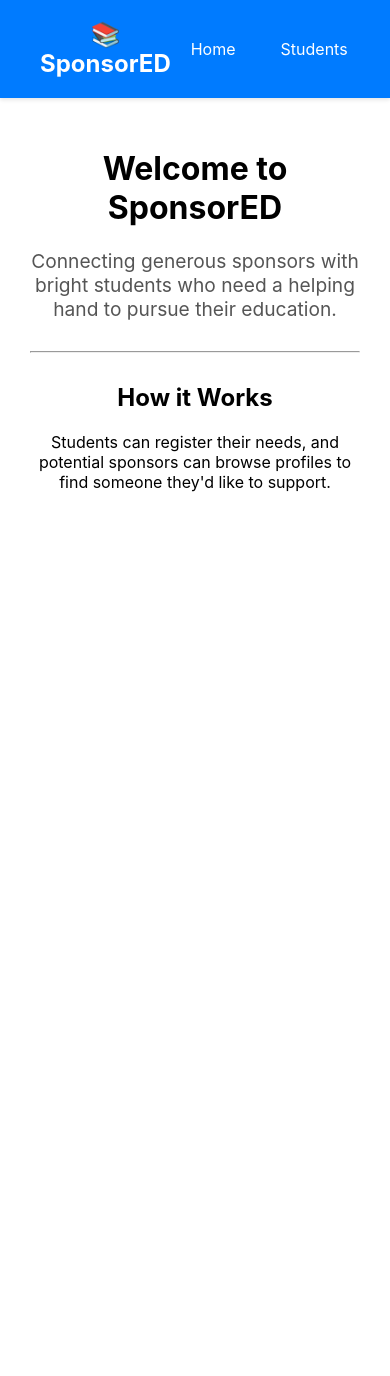
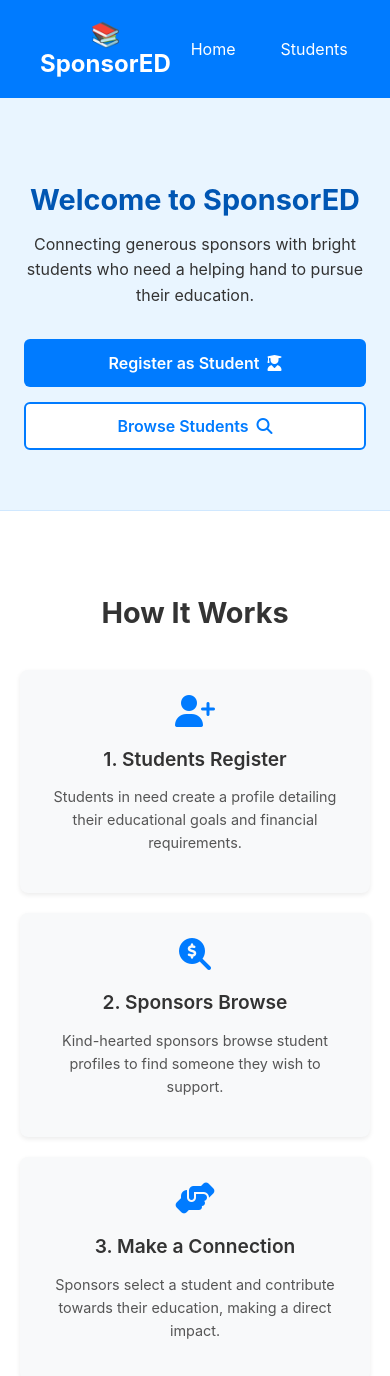
Before and after one commit to Devanshib87/Webtech, a React (Create React App) app in the folder sponsor-ed/: page / in a window 390 px wide. Shown: the top 1376 px of the page. Before the commit the page ends 844 px from the top, so only its background shows below. Built offline with nearby package versions, Linux system fonts and the light colour scheme.

Commit message:
Updating Home Page

```diff
--- a/sponsor-ed/public/index.html
+++ b/sponsor-ed/public/index.html
@@ -2,19 +2,33 @@
 <html lang="en">
   <head>
     <meta charset="utf-8" />
+    <!-- Sets the character encoding for the document -->
+
     <link rel="icon" href="%PUBLIC_URL%/favicon.ico" />
+    <!-- Defines the favicon (the small icon in the browser tab) -->
+
     <meta name="viewport" content="width=device-width, initial-scale=1" />
+    <!-- Configures the viewport for responsive design -->
+
     <meta name="theme-color" content="#000000" />
+    <!-- Sets the theme color for the browser UI on mobile devices -->
+
     <meta
       name="description"
-      content="Web site created using create-react-app"
+      content="SponsorED - Connecting students and sponsors for educational support."
     />
+    <!-- Provides a brief description of the page, important for SEO -->
+
     <link rel="apple-touch-icon" href="%PUBLIC_URL%/logo192.png" />
+    <!-- Specifies the icon for Apple devices when added to the home screen -->
+
     <!--
       manifest.json provides metadata used when your web app is installed on a
       user's mobile device or desktop. See https://developers.google.com/web/fundamentals/web-app-manifest/
     -->
     <link rel="manifest" href="%PUBLIC_URL%/manifest.json" />
+    <!-- Links to the web app manifest file -->
+
     <!--
       Notice the use of %PUBLIC_URL% in the tags above.
       It will be replaced with the URL of the `public` folder during the build.
@@ -24,11 +38,22 @@
       work correctly both with client-side routing and a non-root public URL.
       Learn how to configure a non-root public URL by running `npm run build`.
     -->
-    <title>React App</title>
+
+    <!-- Font Awesome CDN Link for Icons -->
+    <link rel="stylesheet" href="https://cdnjs.cloudflare.com/ajax/libs/font-awesome/6.2.0/css/all.min.css" integrity="sha512-xh6O/CkQoPOWDdYTDqeRdPCVd1SpvCA9XXcUnZS2FmJNp1coAFzvtCN9BmamE+4aHK8yyUHUSCcJHgXloTyT2A==" crossorigin="anonymous" referrerpolicy="no-referrer" />
+    <!-- Links the stylesheet required to display Font Awesome icons -->
+
+    <title>SponsorED App</title>
+    <!-- Sets the title that appears in the browser tab or window title bar -->
+
   </head>
   <body>
     <noscript>You need to enable JavaScript to run this app.</noscript>
+    <!-- Message displayed if the user's browser does not support JavaScript or has it disabled -->
+
     <div id="root"></div>
+    <!-- This is the main container where the React application will be mounted -->
+
     <!--
       This HTML file is a template.
       If you open it directly in the browser, you will see an empty page.
--- /dev/null
+++ b/sponsor-ed/src/Pages/Home.css
@@ -0,0 +1,191 @@
+/* src/Pages/Home.css */
+
+.home-page {
+    /* Optional: Add overall page padding if needed, but sections handle it */
+  }
+
+  /* Hero Section Styling */
+  .hero-section {
+    background-color: #e9f5ff; /* Light blue background */
+    padding: 80px 20px; /* More vertical padding */
+    text-align: center;
+    border-bottom: 1px solid #d0e8ff; /* Subtle border */
+  }
+
+  .hero-content h1 {
+    font-size: 2.8rem; /* Larger heading */
+    color: #0056b3; /* Darker blue */
+    margin-bottom: 15px;
+    font-weight: 700;
+  }
+
+  .hero-content .tagline {
+    font-size: 1.2rem;
+    color: #333;
+    max-width: 700px; /* Limit width for readability */
+    margin: 0 auto 30px auto; /* Center the tagline */
+    line-height: 1.6;
+  }
+
+  .cta-buttons {
+    display: flex;
+    justify-content: center;
+    gap: 15px; /* Space between buttons */
+    flex-wrap: wrap; /* Allow buttons to wrap on small screens */
+  }
+
+  .cta-button {
+    display: inline-flex; /* Use flex for icon alignment */
+    align-items: center; /* Center icon and text vertically */
+    gap: 8px; /* Space between text and icon */
+    padding: 12px 25px;
+    border-radius: 6px;
+    text-decoration: none;
+    font-size: 1rem;
+    font-weight: 600;
+    border: 2px solid transparent;
+    transition: all 0.3s ease;
+    cursor: pointer;
+  }
+
+  .cta-button.primary {
+    background-color: #007bff; /* Primary blue */
+    color: white;
+  }
+
+  .cta-button.primary:hover {
+    background-color: #0056b3; /* Darker blue on hover */
+    transform: translateY(-2px);
+    box-shadow: 0 4px 10px rgba(0, 123, 255, 0.3);
+  }
+
+  .cta-button.secondary {
+    background-color: white;
+    color: #007bff; /* Primary blue text */
+    border-color: #007bff; /* Primary blue border */
+  }
+
+  .cta-button.secondary:hover {
+    background-color: #e9f5ff; /* Light blue background on hover */
+    color: #0056b3;
+    border-color: #0056b3;
+    transform: translateY(-2px);
+    box-shadow: 0 4px 10px rgba(0, 123, 255, 0.2);
+  }
+
+  /* How It Works Section Styling */
+  .how-it-works-section {
+    padding: 60px 20px;
+    background-color: #fff; /* White background */
+    text-align: center;
+  }
+
+  .how-it-works-section h2 {
+    font-size: 2.2rem;
+    color: #333;
+    margin-bottom: 40px;
+    font-weight: 700;
+  }
+
+  .steps-container {
+    display: flex;
+    justify-content: center;
+    gap: 30px; /* Space between cards */
+    flex-wrap: wrap; /* Allow cards to wrap */
+    max-width: 1100px; /* Limit overall width */
+    margin: 0 auto; /* Center the container */
+  }
+
+  .step-card {
+    background-color: #f8f9fa; /* Light grey card background */
+    padding: 30px 25px;
+    border-radius: 8px;
+    box-shadow: 0 2px 5px rgba(0, 0, 0, 0.08);
+    flex: 1; /* Allow cards to grow */
+    min-width: 250px; /* Minimum width before wrapping */
+    max-width: 350px; /* Maximum width */
+    text-align: center;
+    transition: transform 0.3s ease, box-shadow 0.3s ease;
+  }
+
+  .step-card:hover {
+    transform: translateY(-5px); /* Lift effect on hover */
+    box-shadow: 0 6px 15px rgba(0, 0, 0, 0.12);
+  }
+
+  .step-icon {
+    font-size: 2.5rem; /* Larger icons */
+    color: #007bff; /* Blue icon color */
+    margin-bottom: 20px;
+    display: block; /* Make icon block to center easily */
+  }
+
+  .step-card h3 {
+    font-size: 1.4rem;
+    color: #333;
+    margin-bottom: 10px;
+    font-weight: 600;
+  }
+
+  .step-card p {
+    font-size: 1rem;
+    color: #555;
+    line-height: 1.6;
+  }
+
+
+  /* Responsive Adjustments */
+  @media (max-width: 768px) {
+    .hero-content h1 {
+      font-size: 2.2rem;
+    }
+    .hero-content .tagline {
+      font-size: 1.1rem;
+    }
+    .cta-buttons {
+      flex-direction: column; /* Stack buttons vertically */
+      align-items: center; /* Center stacked buttons */
+    }
+    .cta-button {
+       width: 80%; /* Make buttons wider on mobile */
+       justify-content: center; /* Center text/icon in button */
+       max-width: 300px;
+    }
+
+    .how-it-works-section h2 {
+       font-size: 1.8rem;
+    }
+
+    .steps-container {
+      flex-direction: column; /* Stack cards vertically */
+      align-items: center; /* Center stacked cards */
+      gap: 20px;
+    }
+    .step-card {
+       min-width: 80%; /* Make cards take up more width */
+    }
+  }
+
+  @media (max-width: 480px) {
+     .hero-section {
+        padding: 60px 15px;
+     }
+      .hero-content h1 {
+      font-size: 1.8rem;
+    }
+    .hero-content .tagline {
+      font-size: 1rem;
+    }
+     .step-card {
+       padding: 25px 20px;
+     }
+     .step-icon {
+       font-size: 2rem;
+     }
+      .step-card h3 {
+       font-size: 1.2rem;
+     }
+      .step-card p {
+       font-size: 0.9rem;
+     }
+  }
--- a/sponsor-ed/src/Pages/Home.js
+++ b/sponsor-ed/src/Pages/Home.js
@@ -1,22 +1,56 @@
 // src/Pages/Home.js
-
 import React from 'react';
+import { Link } from 'react-router-dom'; // Import Link for buttons
+import './Home.css'; // We will create this CSS file
 
 function Home() {
   return (
-    <div style={{ padding: "30px", textAlign: "center" }}>
-      <h1>Welcome to SponsorED</h1>
-      <p style={{ fontSize: "1.2rem", color: "#555" }}>
-        Connecting generous sponsors with bright students who need a helping hand to pursue their education.
-      </p>
-      <hr style={{ margin: "30px 0", borderColor: "#eee" }} />
-      <div>
-        <h2>How it Works</h2>
-        <p>
-          Students can register their needs, and potential sponsors can browse profiles to find someone they'd like to support.
-        </p>
-        {/* You can add more descriptive text or images here later */}
-      </div>
+    <div className="home-page">
+      {/* Hero Section */}
+      <section className="hero-section">
+        <div className="hero-content">
+          <h1>Welcome to SponsorED</h1>
+          <p className="tagline">
+            Connecting generous sponsors with bright students who need a helping hand to pursue their education.
+          </p>
+          <div className="cta-buttons">
+            <Link to="/students" className="cta-button primary">
+              Register as Student <i className="fa-solid fa-user-graduate"></i>
+            </Link>
+            <Link to="/sponsors" className="cta-button secondary">
+              Browse Students <i className="fa-solid fa-magnifying-glass"></i>
+            </Link>
+          </div>
+        </div>
+      </section>
+
+      {/* How It Works Section */}
+      <section className="how-it-works-section">
+        <h2>How It Works</h2>
+        <div className="steps-container">
+          {/* Step 1 */}
+          <div className="step-card">
+             <i className="fas fa-user-plus step-icon"></i>
+            <h3>1. Students Register</h3>
+            <p>Students in need create a profile detailing their educational goals and financial requirements.</p>
+          </div>
+          {/* Step 2 */}
+          <div className="step-card">
+            <i className="fas fa-search-dollar step-icon"></i>
+            <h3>2. Sponsors Browse</h3>
+            <p>Kind-hearted sponsors browse student profiles to find someone they wish to support.</p>
+          </div>
+          {/* Step 3 */}
+          <div className="step-card">
+            <i className="fas fa-handshake-angle step-icon"></i>
+            <h3>3. Make a Connection</h3>
+            <p>Sponsors select a student and contribute towards their education, making a direct impact.</p>
+          </div>
+        </div>
+      </section>
+
+      {/* Optional: Add more sections like testimonials, stats, partners etc. */}
+
     </div>
   );
 }
```
